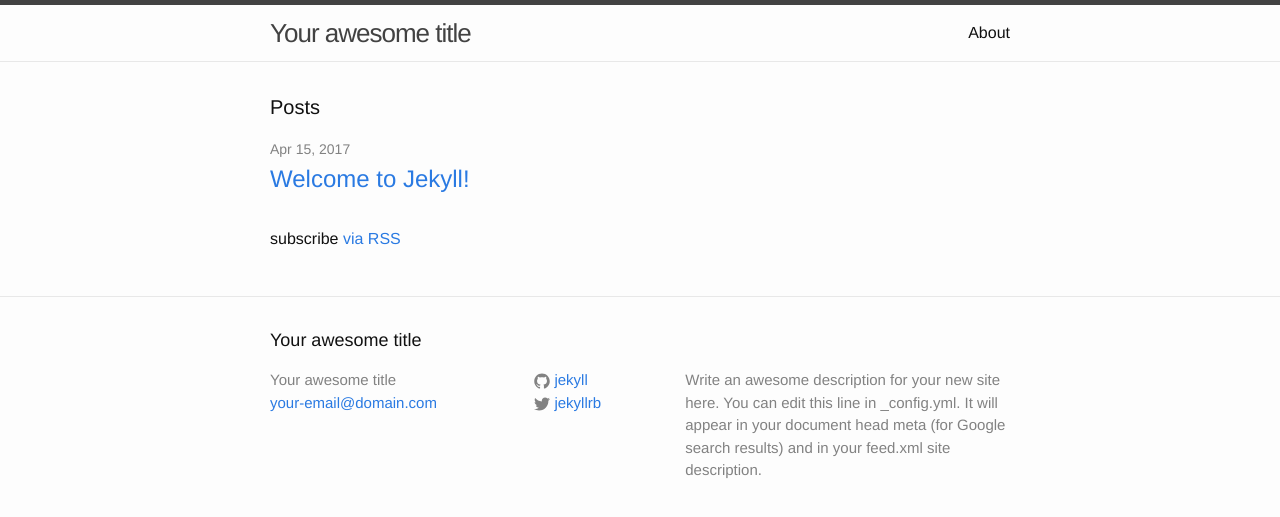
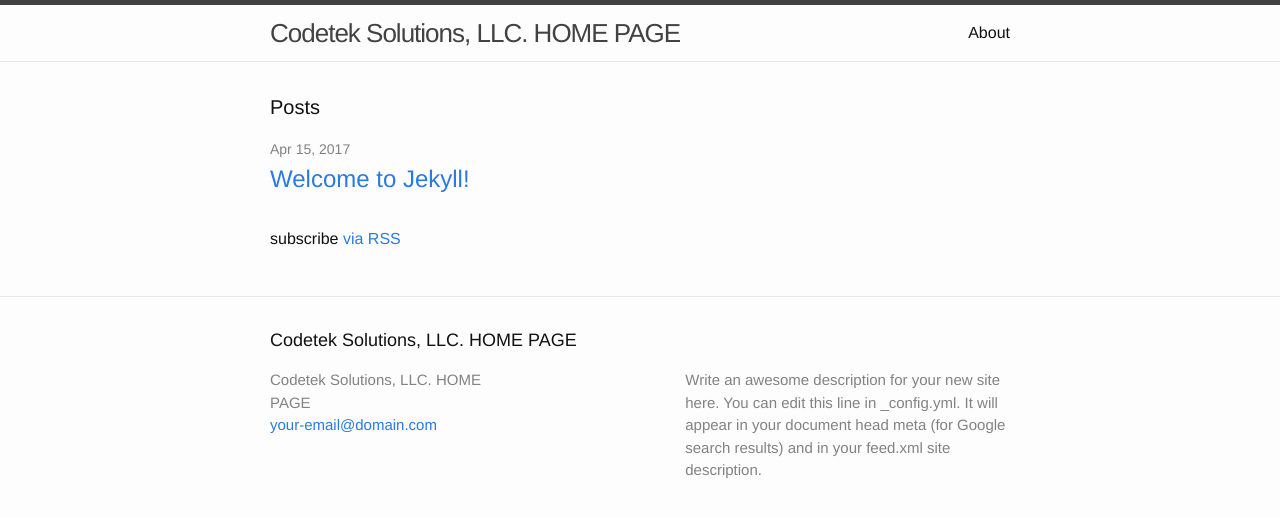
Before and after one commit to nitsu121/nitsu121.github.io, a Jekyll site: the page built from index.html, in a window 1280 px wide. Shown: the top 517 px of the page. Built offline with Jekyll 4.4.1, drawn with Linux system fonts in a browser that asks for light colours.

Commit message:
Changing vars.

```diff
--- a/_config.yml
+++ b/_config.yml
@@ -6,16 +6,14 @@
 # 'jekyll serve'. If you change this file, please restart the server process.
 
 # Site settings
-title: Your awesome title
+title: Codetek Solutions, LLC. HOME PAGE
 email: your-email@domain.com
 description: > # this means to ignore newlines until "baseurl:"
   Write an awesome description for your new site here. You can edit this
   line in _config.yml. It will appear in your document head meta (for
   Google search results) and in your feed.xml site description.
 baseurl: "" # the subpath of your site, e.g. /blog
-url: "http://yourdomain.com" # the base hostname & protocol for your site
-twitter_username: jekyllrb
-github_username:  jekyll
+url: "http://codetek-solutions.com" # the base hostname & protocol for your site
 
 # Build settings
 markdown: kramdown
```
